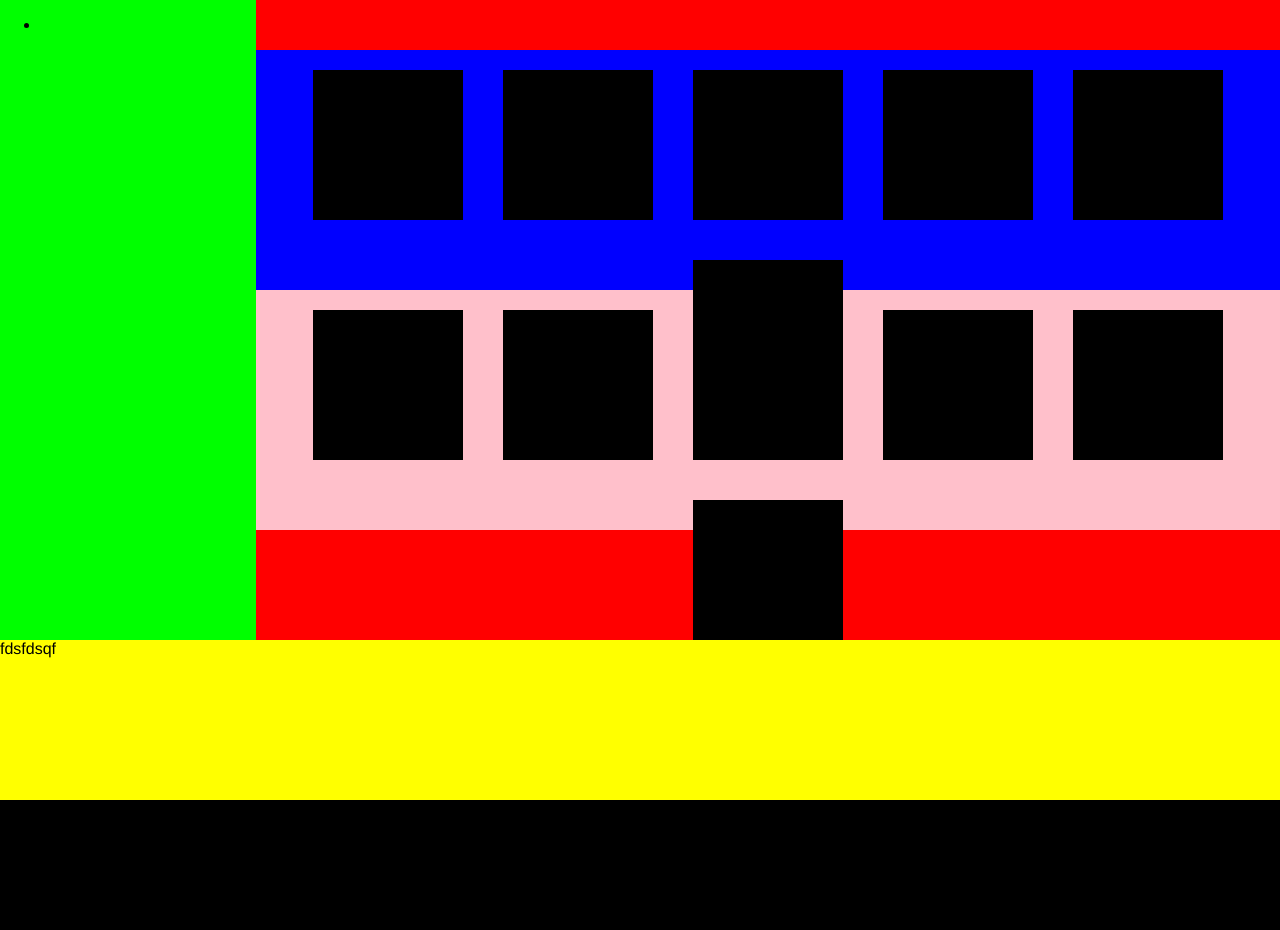
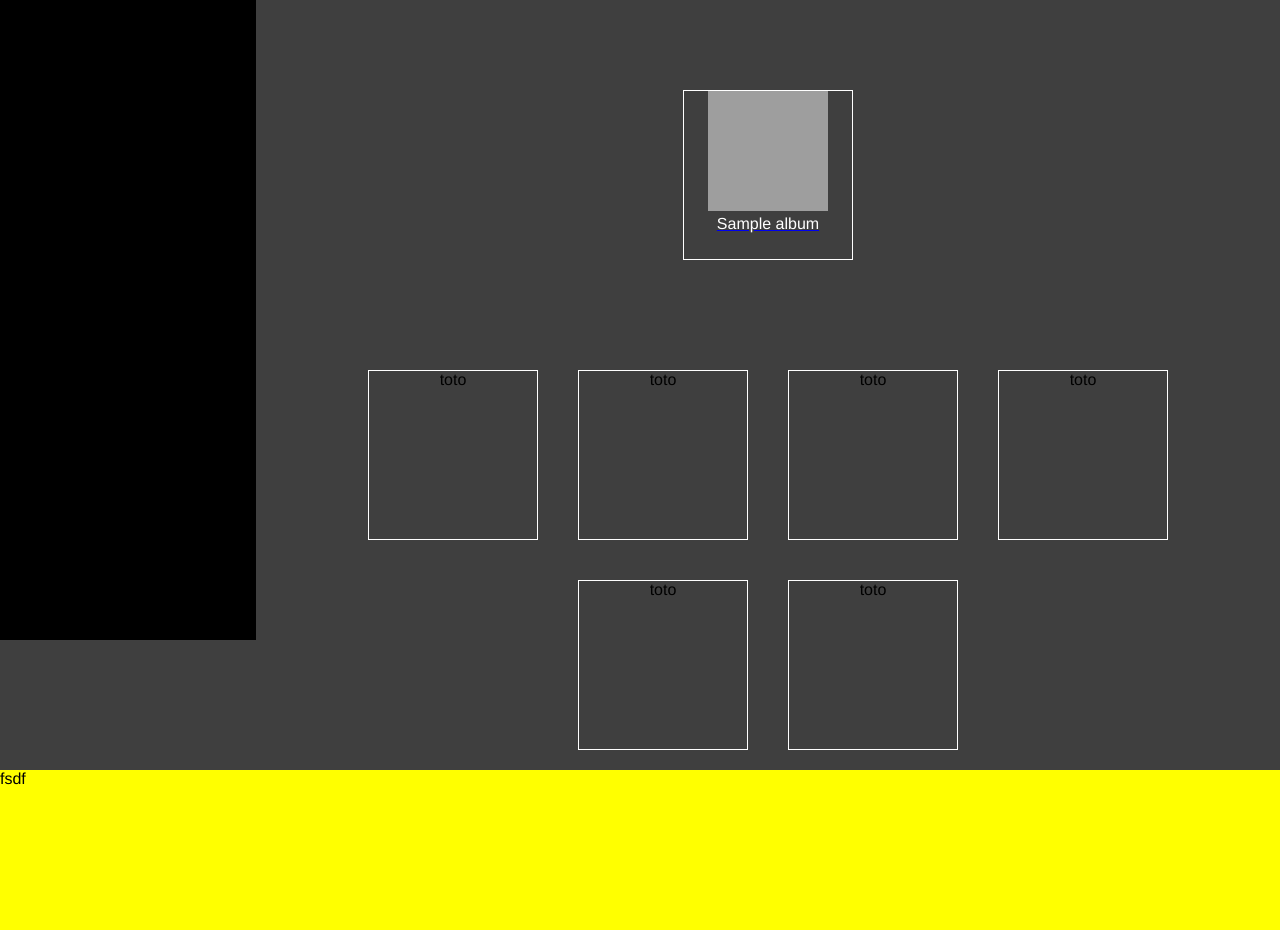
Before and after one commit to neroma71/audio-player, a PHP site: page / in a window 1280 px wide. Before the commit the page ends 800 px from the top, so only its background shows below. Run offline with PHP 8.4, Linux system fonts and the light colour scheme; tables that the repository leaves empty hold one stand-in row (values such as "Sample post"); grey boxes are pictures that could not be loaded.

Commit message:
link on album page

```diff
--- a/css/audio.css
+++ b/css/audio.css
@@ -8,6 +8,7 @@ body{
     min-height:100vh;
     width:100vw;
     overflow-x:hidden;
+    background:rgb(63, 63, 63);
 }
 aside{
     position:absolute;
@@ -15,46 +16,58 @@ aside{
     left:0;
     height:80vh;
     width:20vw;
-    background:lime;
+    background:black;
+}
+main{
+    min-height:100vh;
+    width:100vw;
+    display:flex;
+    flex-direction:column;
 }
 .container{
-    position:absolute;
+    position:relative;
     left:20vw;
     top:0;
-    height:80vh;
+    min-height:80vh;
     width:80vw;
-    background:red;
+    flex-grow:1;
 }
-.search{}
 .album{
     width:80vw;
-    height:30vh;
-    margin-top:50px;
+    margin-top:70px;
     display:flex;
     justify-content:center;
     align-items:center;
     flex-wrap: wrap;
-    background:blue;
 }
 .playlist{
     width:80vw;
-    height:30vh;
+    margin-top:70px;
     display:flex;
     justify-content:center;
     align-items:center;
     flex-wrap: wrap;
-    background:pink;
 }
 .block{
-    width:150px;
-    height:150px;
+    width:170px;
+    height:170px;
     margin:20px;
-    background:black;
+    border:1px solid white;
+    text-align:center;
+}
+.block img{
+    height:120px;
+    width:120px;
+    object-fit:cover;
+}
+.block p{
+    padding:0;
+    color:white;
+    margin-top:0px;
 }
 footer{
-    position:absolute;
     height:20vh;
     width:100vw;
+    margin-top:0;
     background:yellow;
-    top:80%;
 }
--- a/index.php
+++ b/index.php
@@ -1,5 +1,4 @@
 <?php
     include('partials/header.php');
     include('partials/main.php');
-    include('partials/footer.php');
 ?>
--- a/partials/footer.php
+++ b/partials/footer.php
@@ -1,6 +1,4 @@
 
-<footer>
-    fdsfdsqf
-</footer>
+<footer></footer>
 </body>
 </html>
--- a/partials/main.php
+++ b/partials/main.php
@@ -1,3 +1,9 @@
+<?php
+    require('./utils/connexion.php');
+
+    $req = $db->query('SELECT * FROM album');
+    $albums = $req->fetchALL();
+?>
 <main>
     <aside>
         <nav>
@@ -9,12 +15,13 @@
     <section class="container">
         <div class="search"></div>
         <article class="album">
-            <div class="block">toto</div>
-            <div class="block">toto</div>
-            <div class="block">toto</div>
-            <div class="block">toto</div>
-            <div class="block">toto</div>
-            <div class="block">toto</div>
+            <?php
+                foreach($albums as $album){
+                    echo "<a href='album.php?id_album=".$album['idAlbum']."'><div class='block'><img src='uploads/".$album['pochette']."'>";
+                    echo "<p>".$album['nom_album']."</p>";
+                    echo "</div></a>";
+                }
+            ?>
         </article>
         <article class="playlist">
             <div class="block">toto</div>
@@ -25,4 +32,5 @@
             <div class="block">toto</div>
         </article>
     </section>
+    <footer>fsdf</footer>
 </main>
```
Also changed, not shown: partials/test.php (added, +12 -0 lines), album.php (added), uploads/pochette2.jpg (added), uploads/screenshot.png (added).
